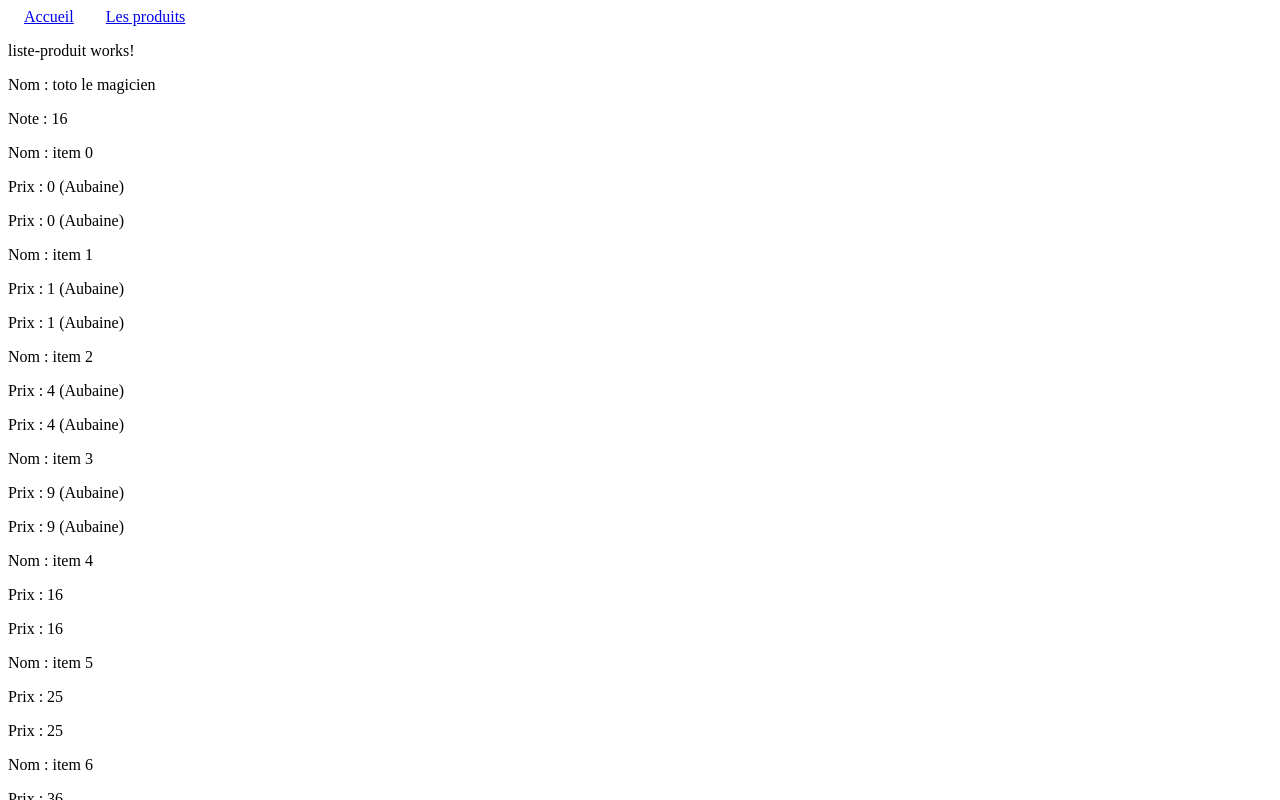
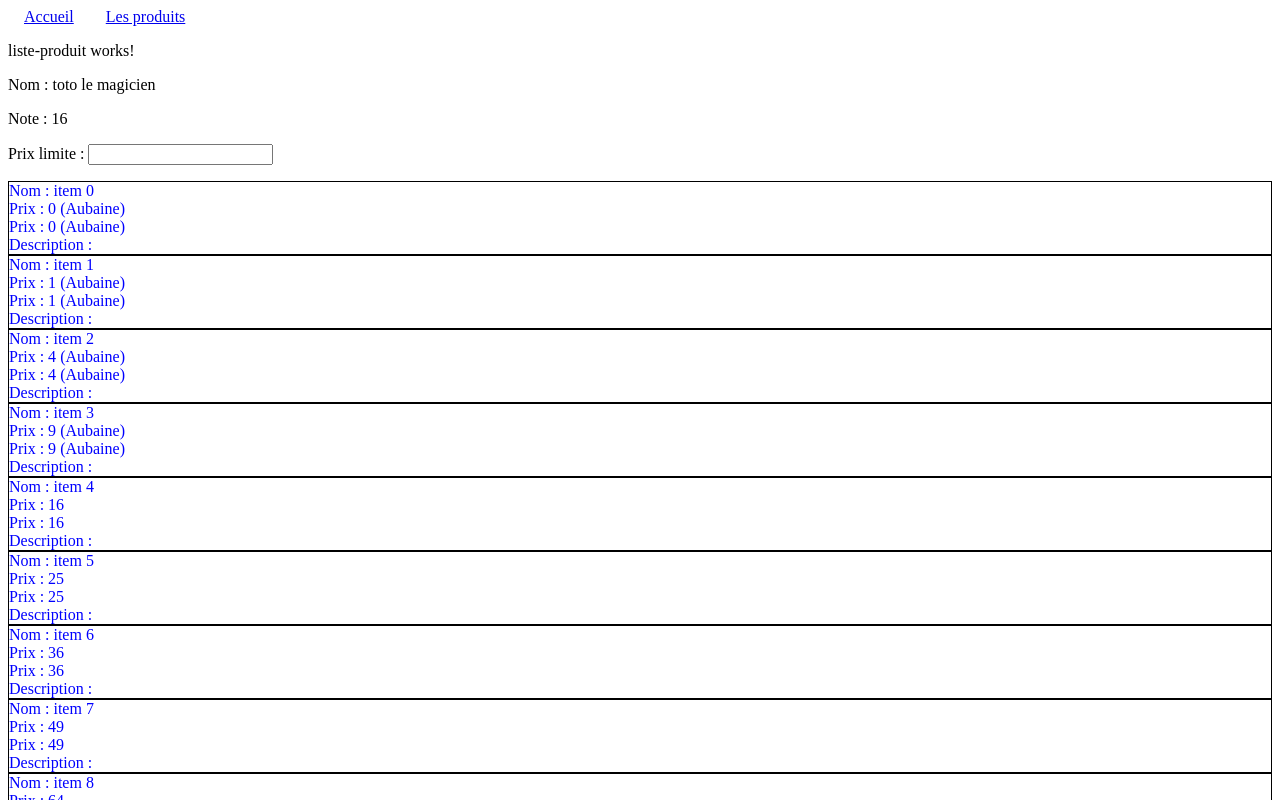
Before and after one commit to 41f-20602/ng-demo, an Angular app: page /produit in a window 1280 px wide. Shown: the top 800 px of the page. Built offline with nearby package versions, Linux system fonts and the light colour scheme.

Commit message:
Avec ngModel

```diff
--- a/src/app/app.module.ts
+++ b/src/app/app.module.ts
@@ -1,5 +1,7 @@
 import { NgModule } from '@angular/core';
 import { BrowserModule } from '@angular/platform-browser';
+import { FormsModule } from '@angular/forms';
+
 
 import { AppRoutingModule } from './app-routing.module';
 import { AppComponent } from './app.component';
@@ -22,7 +24,8 @@ import { ProduitComponent } from './produit/produit.component';
   ],
   imports: [
     BrowserModule,
-    AppRoutingModule
+    AppRoutingModule,
+    FormsModule,
   ],
   providers: [],
   bootstrap: [AppComponent]
--- a/src/app/liste-produit/liste-produit.component.html
+++ b/src/app/liste-produit/liste-produit.component.html
@@ -7,10 +7,13 @@
         <p>Prix : {{unProduit.prix}} $ <span *ngIf="unProduit.prix < note">(Aubaine)</span></p>
         <p>Prix : {{unProduit.prix}} $ <span *ngIf="verifAubaine(unProduit.prix)">(Aubaine)</span></p>
     </article>-->
+    <p>Prix limite : <input [(ngModel)]="prixLimite"></p>
+    <span>{{prixLimite}}</span>
 
-    <app-produit *ngFor = "let unProduit of produit" [produit]="unProduit"></app-produit>
+    <app-produit *ngFor = "let unProduit of produit"  [produit]="unProduit"></app-produit>
 
-    <!--<ng-container *ngFor = "let unProduit of produit" >
+    <!--<h1>Container</h1>
+    <ng-container *ngFor = "let unProduit of produit" >
         <app-produit [produit]="unProduit"></app-produit>
     </ng-container>-->
 </section>
--- a/src/app/liste-produit/liste-produit.component.scss
+++ b/src/app/liste-produit/liste-produit.component.scss
@@ -1,4 +1,4 @@
-.unProduit {
-    background-color: bisque;
-    border: 1px solid #000;
+app-produit {
+    color: blue;
+    background-color:#fff;
 }
--- a/src/app/liste-produit/liste-produit.component.ts
+++ b/src/app/liste-produit/liste-produit.component.ts
@@ -12,6 +12,8 @@ export class ListeProduitComponent implements OnInit {
 
 	produit:Array<any>;
 
+	prixLimite:number;
+
 	constructor() {
 		console.log("constructeur");
 	}
--- a/src/app/produit/produit.component.html
+++ b/src/app/produit/produit.component.html
@@ -1,5 +1,4 @@
-<article class="unProduit">
-    <p>Nom : {{produit.nom}}</p>
-    <p>Prix : {{produit.prix}} <span *ngIf="produit.prix < prixMax">(Aubaine)</span></p>
-    <p>Prix : {{produit.prix}} <span *ngIf="verifAubaine(produit.prix)">(Aubaine)</span></p>
-</article>
+<p>Nom : {{produit.nom}}</p>
+<p>Prix : {{produit.prix}} <span *ngIf="produit.prix < prixMax">(Aubaine)</span></p>
+<p>Prix : {{produit.prix}} <span *ngIf="verifAubaine(produit.prix)">(Aubaine)</span></p>
+<p>Description : {{produit.description}} </p>
--- a/src/app/produit/produit.component.scss
+++ b/src/app/produit/produit.component.scss
@@ -0,0 +1,11 @@
+:host {
+    background-color: bisque;
+    border: 1px solid #000;
+    display: flex;
+    flex-direction: column;
+
+    p{
+        margin: 0;
+        padding: 0;
+    }
+}
--- a/src/app/produit/produit.component.ts
+++ b/src/app/produit/produit.component.ts
@@ -8,6 +8,7 @@ import { Component, Input, OnInit } from '@angular/core';
 export class ProduitComponent implements OnInit {
   @Input() produit:any;
   prixMax:number = 16;
+
   constructor() { }
 
   ngOnInit(): void {
```
